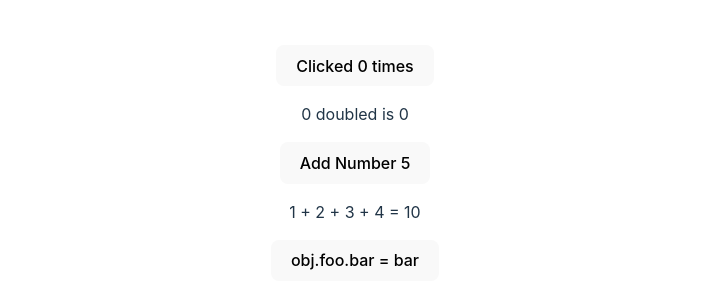
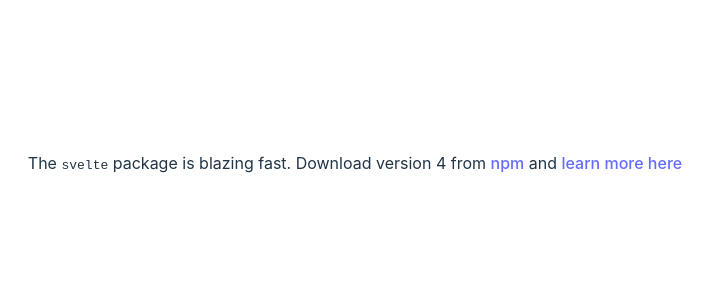
Before and after one commit to zerg41/tutorial-svelte, a Svelte app: page / in a window 1280 px wide. Shown: the part 237-544 px from the top of the page, without its empty margins (285-998 px from the left). Built offline with nearby package versions, Linux system fonts and the light colour scheme.

Commit message:
feat: show how to work with props

```diff
--- a/src/App.svelte
+++ b/src/App.svelte
@@ -1,42 +1,12 @@
 <script>
-  let count = 0;
-  let numbers = [1, 2, 3, 4];
+  import PackageInfo from './lib/PackageInfo.svelte';
 
-  let obj = { foo: { bar: 'bar' } };
-
-  $: doubled = count * 2;
-  $: if (count >= 10) {
-    alert('count is dangerously high!');
-    count = 0;
-  }
-
-  $: nextNumber = numbers.length + 1;
-  $: sum = numbers.reduce((total, current) => total + current, 0);
-
-  function increment() {
-    count++;
-  }
-
-  function addNumber() {
-    numbers = [...numbers, nextNumber];
-  }
-
-  function updateFoo() {
-    obj = { ...obj, foo: { bar: 'baz' } };
-  }
+  const pkg = {
+    name: 'svelte',
+    speed: 'blazing',
+    version: 4,
+    website: 'https://svelte.dev',
+  };
 </script>
 
-<button on:click={increment}>
-  Clicked {count}
-  {count === 1 ? 'time' : 'times'}
-</button>
-<p>{count} doubled is {doubled}</p>
-
-<button on:click={addNumber}>
-  Add Number {nextNumber}
-</button>
-<p>{numbers.join(' + ')} = {sum}</p>
-
-<button on:click={updateFoo}>
-  obj.foo.bar = {obj.foo.bar}
-</button>
+<PackageInfo {...pkg} />
--- a/src/lib/Nested.svelte
+++ b/src/lib/Nested.svelte
@@ -1 +1,5 @@
-<p>This is another (nested) paragraph</p>
+<script lang="ts">
+  export let answer = 'default';
+</script>
+
+<p>The answer is {answer}</p>
--- /dev/null
+++ b/src/lib/PackageInfo.svelte
@@ -0,0 +1,13 @@
+<script>
+  export let name = '';
+  export let version = 0;
+  export let speed = '';
+  export let website = '';
+
+  $: href = `https://www.npmjs.com/package${name}`;
+</script>
+
+<p>
+  The <code>{name}</code> package is {speed} fast. Download version {version} from <a {href}>npm</a> and
+  <a href={website}>learn more here</a>
+</p>
```
